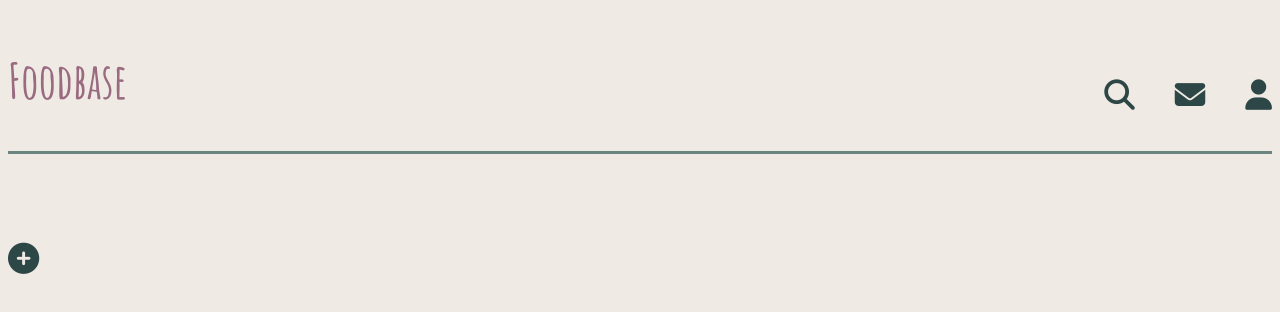
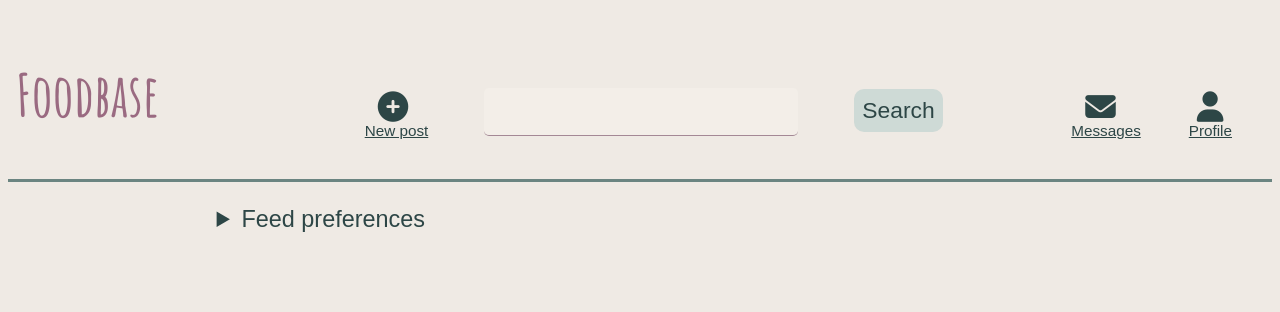
Before and after one commit to karoliam/Foodbase-web, a website: page Front-end/html/feed.html in a window 1280 px wide. Drawn offline with Linux system fonts and the light colour scheme; no server answers.

Commit message:
started the desktop view in feed navbar and feed preferences

```diff
--- a/Front-end/css/createPost.css
+++ b/Front-end/css/createPost.css
@@ -41,7 +41,7 @@ label {
     background-color: #de9a01;
 }
 #save-edit:active {
-    background-color: rgb();
+    background-color: rgb(164, 136, 149);
 }
 
 form {
--- a/Front-end/css/feed.css
+++ b/Front-end/css/feed.css
@@ -30,28 +30,21 @@ nav ul {
 }
 nav ul li {
     padding: 0 0 0 40px;
-    transition: font-size 300ms;
     margin: 0;
 }
-nav ul li:hover {
-    font-size: 1.1em;
-}
+
 
 a {
     text-decoration: none;
     font-size: 1em;
-    transition: font-size 300ms;
 }
 
 .home {
     font-size: 1em;
     color: rgb(154, 106, 129);
-    transition: font-size 300ms;
     font-family: 'Amatic SC', cursive;
 }
-.home:hover {
-    font-size: 1.1em;
-}
+
 .post-image {
     margin: auto;
     border-radius: 40px;
@@ -205,33 +198,110 @@ ul li {
     font-size: 0.3em;
 }
 
-/*@media screen and (min-width: 375px) {*/
-/*    .home {*/
-/*        font-size: 0.6em;*/
-/*    }*/
+.createPost-nav, .nav-search-button, #messages-text, #profile-text, #new-post-text, #search-text-bar{
+    display: none;
+}
 
-/*    nav {*/
-/*        width: 54vh;*/
-/*        height: 14vh;*/
-/*    }*/
-/*    nav ul li {*/
-/*        padding: 0 0 0 40px;*/
-/*    }*/
-/*    #feed-title {*/
-/*        font-size: 0.4em;*/
-/*        margin: 28px 0 0 0;*/
-/*    }*/
-/*    .post-title {*/
-/*        font-size: 0.3em;*/
-/*    }*/
-/*    .post-image {*/
-/*        width: 300px;*/
-/*        height: 300px;*/
-/*    }*/
-/*    .location, .date, .time {*/
-/*        font-size: 0.2em;*/
-/*    }*/
-/*    .description {*/
+@media screen and (min-width: 800px) {
 
-/*    }*/
-/*}*/
+    .nav-search-button, .createPost-nav, #new-post-text {
+        display: inline;
+    }
+    .home {
+        font-size: 1.2em;
+        margin-left: 8px;
+        transition: font-size 300ms;
+    }
+    .home:hover {
+        font-size: 1.3em;
+    }
+    #search-text-bar {
+        display: block;
+        border: none;
+        border-bottom: 1px solid rgb(164, 136, 149);
+        font-size: 0.3em;
+        margin-top: 40px;
+        padding: 10px;
+        border-radius: 5px;
+        transition: font-size 1s;
+        background-color: rgba(246, 242, 236, 0.46);
+    }
+    #search-text-bar:hover {
+        font-size: 0.35em;
+    }
+    #search, .fa-magnifying-glass {
+        visibility: hidden;
+    }
+    .nav-search-button {
+        font-size: 0.3em;
+        border-radius: 10px;
+        border-style: none;
+        background-color: rgba(145, 187, 186, 0.35);
+        padding: 8px;
+    }
+    .nav-search-button:hover {
+        background-color: rgb(222, 154, 1);
+    }
+    .nav-search-button:active {
+        background-color: rgb(164, 136, 149);
+    }
+
+    .search-input-and-button {
+        display: flex;
+    }
+    nav ul li {
+        margin: 8px;
+    }
+
+    nav ul {
+        padding: 32px;
+    }
+    #messages-text, #new-post-text {
+        display: block;
+        font-size: 0.2em;
+        margin: -13px 0 0 -14px;
+        text-decoration: underline;
+    }
+    #profile-text {
+        display: block;
+        font-size: 0.2em;
+        margin: -13px 0 0 -8px;
+        text-decoration: underline;
+    }
+    .message, .profile {
+        transition: font-size 300ms;
+    }
+    .message:hover, .profile:hover {
+        font-size: 1.3em;
+    }
+    .createPost {
+        visibility: hidden;
+    }
+    .createPost-nav {
+        visibility: visible;
+        font-size: 0.4em;
+    }
+
+    #new-post-text {
+        display: block;
+        font-size: 0.5em;
+        margin: -13px 0 0 -13px;
+        text-decoration: underline;
+    }
+    #search-bar {
+        display: flex;
+        font-size: 1em;
+        margin: 24px 0 0 0;
+    }
+    #food-facts div label {
+        margin-right: -47px;
+    }
+    .username {
+        font-size: 0.2em;
+    }
+    .descriptionText {
+        font-size: 0.2em;
+    }
+
+
+}
--- a/Front-end/css/profile.css
+++ b/Front-end/css/profile.css
@@ -50,7 +50,7 @@ li {
 
 }
 .edit-button:hover {
-    background-color: #de9a01;
+    background-color: rgb(222, 154, 1)
 }
 
 .delete-button {
--- a/Front-end/html/feed.html
+++ b/Front-end/html/feed.html
@@ -17,19 +17,25 @@
 <header>
   <nav>
     <a href="feed.html"><h1 class="home">Foodbase</h1></a>
+
+    </div>
     <ul>
+      <li><a class="createPost-nav" href="createPost.html"><i class="fa-solid fa-circle-plus"></i><span id="new-post-text">New post</span></a>
+      </li>
+      <li><label for="search-text-bar"></label><input type="text" id="search-text-bar"></li>
+      <li><button class="nav-search-button">Search</button></li>
       <li class="search"><i class="fa-solid fa-magnifying-glass" onclick="showSearch()"></i></li>
-      <li class="message"><a href="messages.html"><i class="fa-solid fa-envelope"></i></a></li>
-      <li class="profile"><a href="profile.html"><i class="fa-solid fa-user"></i></a></li>
+      <li class="message"><a href="messages.html"><i class="fa-solid fa-envelope"></i><span id="messages-text">Messages</span></a></li>
+      <li class="profile"><a href="profile.html"><i class="fa-solid fa-user"></i><span id="profile-text">Profile</span></a></li>
     </ul>
   </nav>
 </header>
 
     <form id="search-bar">
-      <input type="text" id="search" placeholder="Search..." value="">
+      <input type="text" id="search" placeholder="Search...">
       <button class="search-button"><i class="fa-solid fa-magnifying-glass"></i></button>
       <details id="fact-details">
-        <summary>Feed preferences:</summary>
+        <summary>Feed preferences</summary>
         <div id="food-facts">
           <div id="allergens">
             <!--Allergens, js generated-->
```
